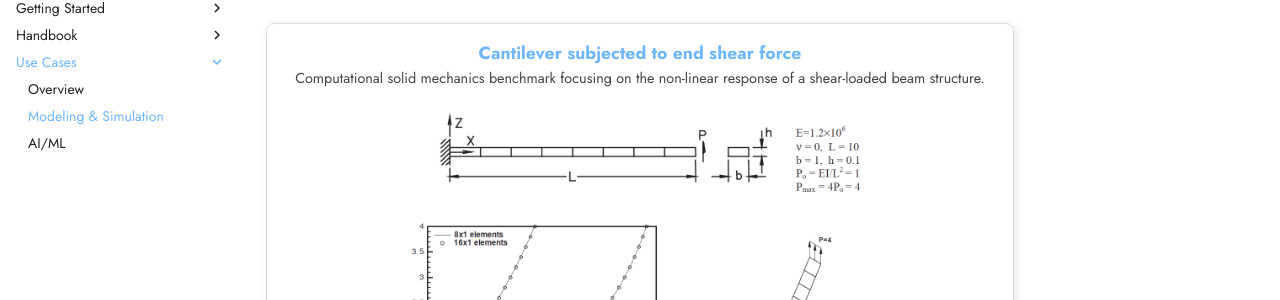
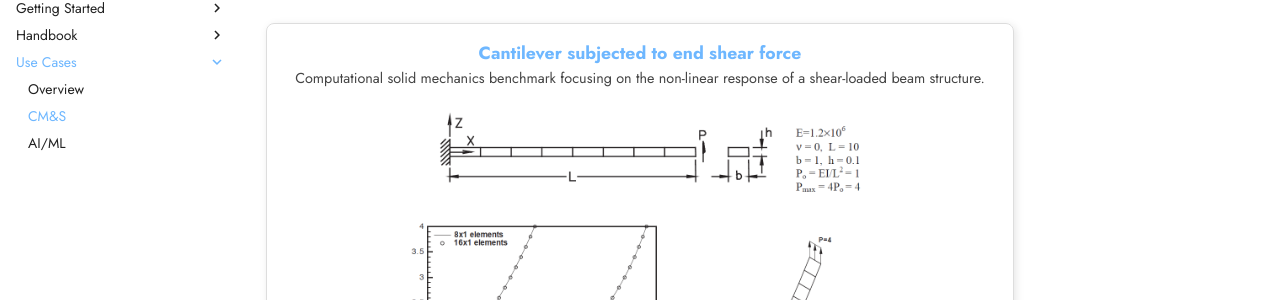
Before and after one commit to nuremics/nuremics-docs, an MkDocs documentation site: the page built from docs/use-cases/simulation/index.md, in a window 1280 px wide. Shown: the part 127-427 px from the top of the page. Built offline with MkDocs 1.6.1 and Material for MkDocs 9.7.7, drawn with Linux system fonts in a browser that asks for light colours.

Commit message:
update section naming

```diff
--- a/mkdocs.yml
+++ b/mkdocs.yml
@@ -14,7 +14,7 @@ nav:
     - Usability: handbook/usability.md
   - Use Cases:
     - Overview : use-cases/index.md
-    - Modeling & Simulation: use-cases/simulation/index.md
+    - CM&S: use-cases/simulation/index.md
     - AI/ML: use-cases/aiml/index.md
 
 theme:
```
